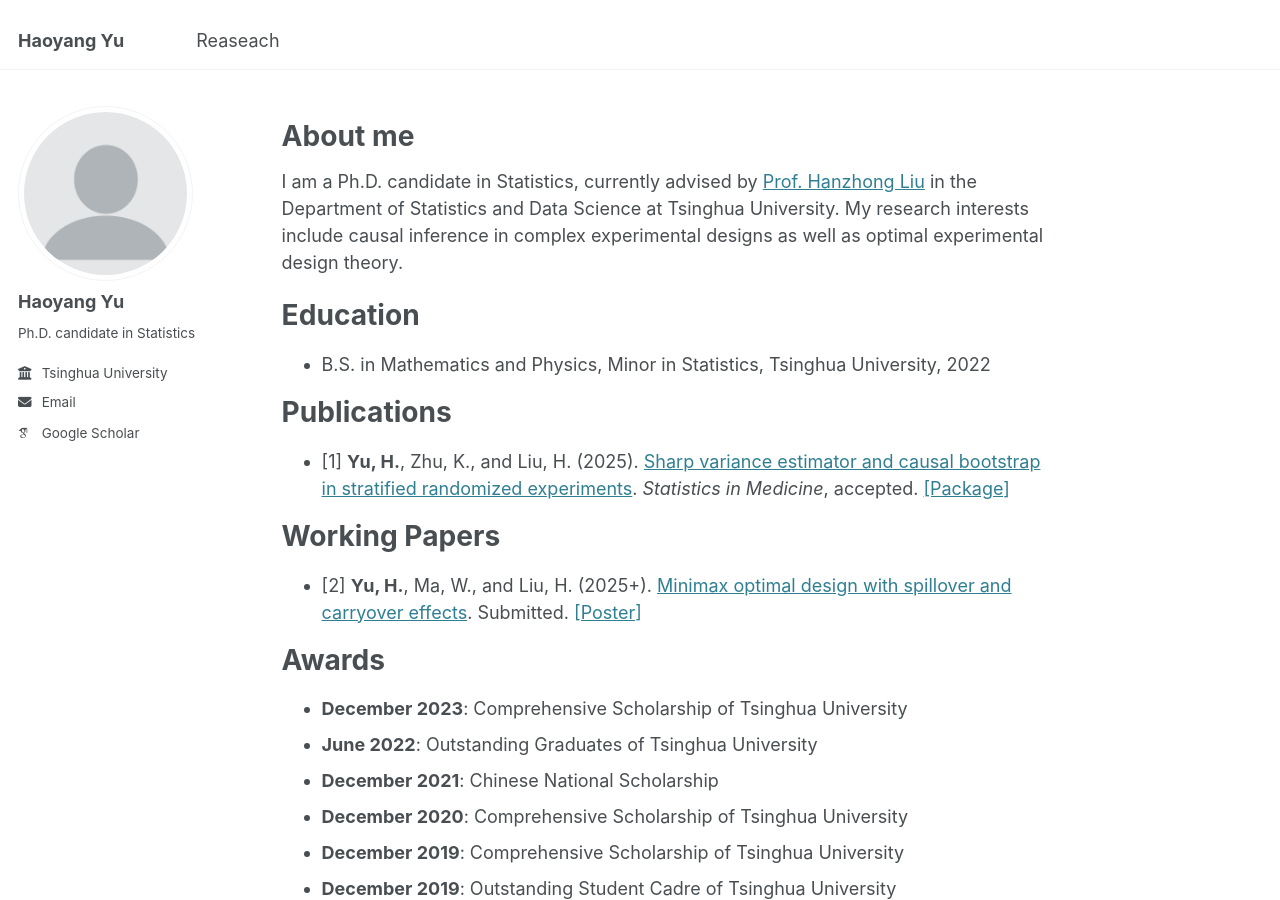
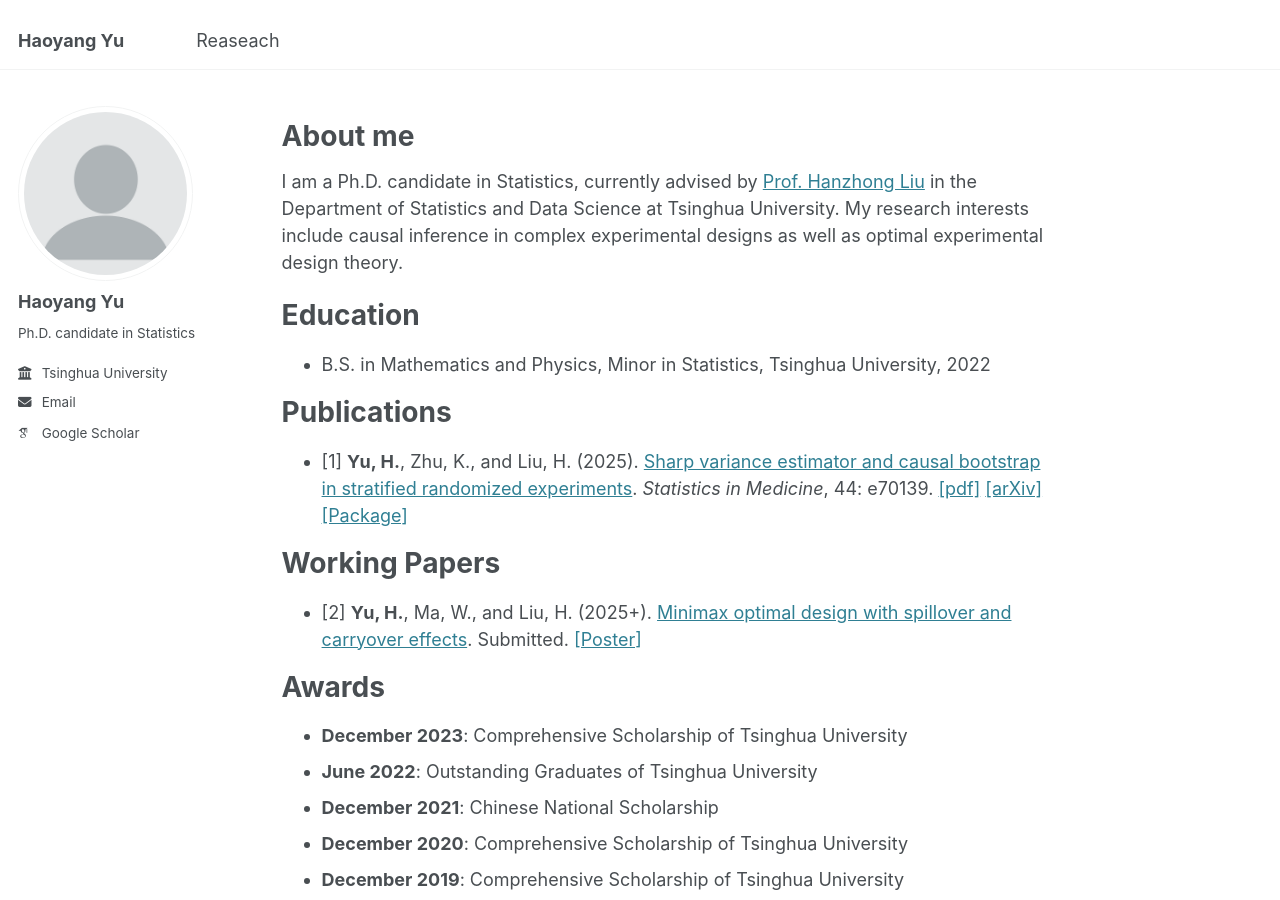
Before and after one commit to yu-hao-yang/yu-hao-yang.github.io, a Jekyll site: the page built from _pages/about.md, in a window 1280 px wide and 900 px high. Built offline with Jekyll 4.4.1, drawn with Linux system fonts in a browser that asks for light colours; some web fonts are replaced.

Commit message:
Update about.md

```diff
--- a/_pages/about.md
+++ b/_pages/about.md
@@ -18,7 +18,7 @@ Education
 
 Publications
 ======
-* [1] **Yu, H.**, Zhu, K., and Liu, H. (2025). [Sharp variance estimator and causal bootstrap in stratified randomized experiments](https://onlinelibrary.wiley.com/share/author/BUFGBT3URH3BSCBGWQAE?target=10.1002/sim.70139). *Statistics in Medicine*, accepted. [[Package]](https://github.com/yu-hao-yang/CausalBootstrap)
+* [1] **Yu, H.**, Zhu, K., and Liu, H. (2025). [Sharp variance estimator and causal bootstrap in stratified randomized experiments](https://onlinelibrary.wiley.com/doi/10.1002/sim.70139). *Statistics in Medicine*, 44: e70139. [[pdf]](https://onlinelibrary.wiley.com/doi/epdf/10.1002/sim.70139?domain=author&token=BUFGBT3URH3BSCBGWQAE) [[arXiv]](https://arxiv.org/abs/2401.16667) [[Package]](https://github.com/yu-hao-yang/CausalBootstrap)
 
 Working Papers
 ======
```
